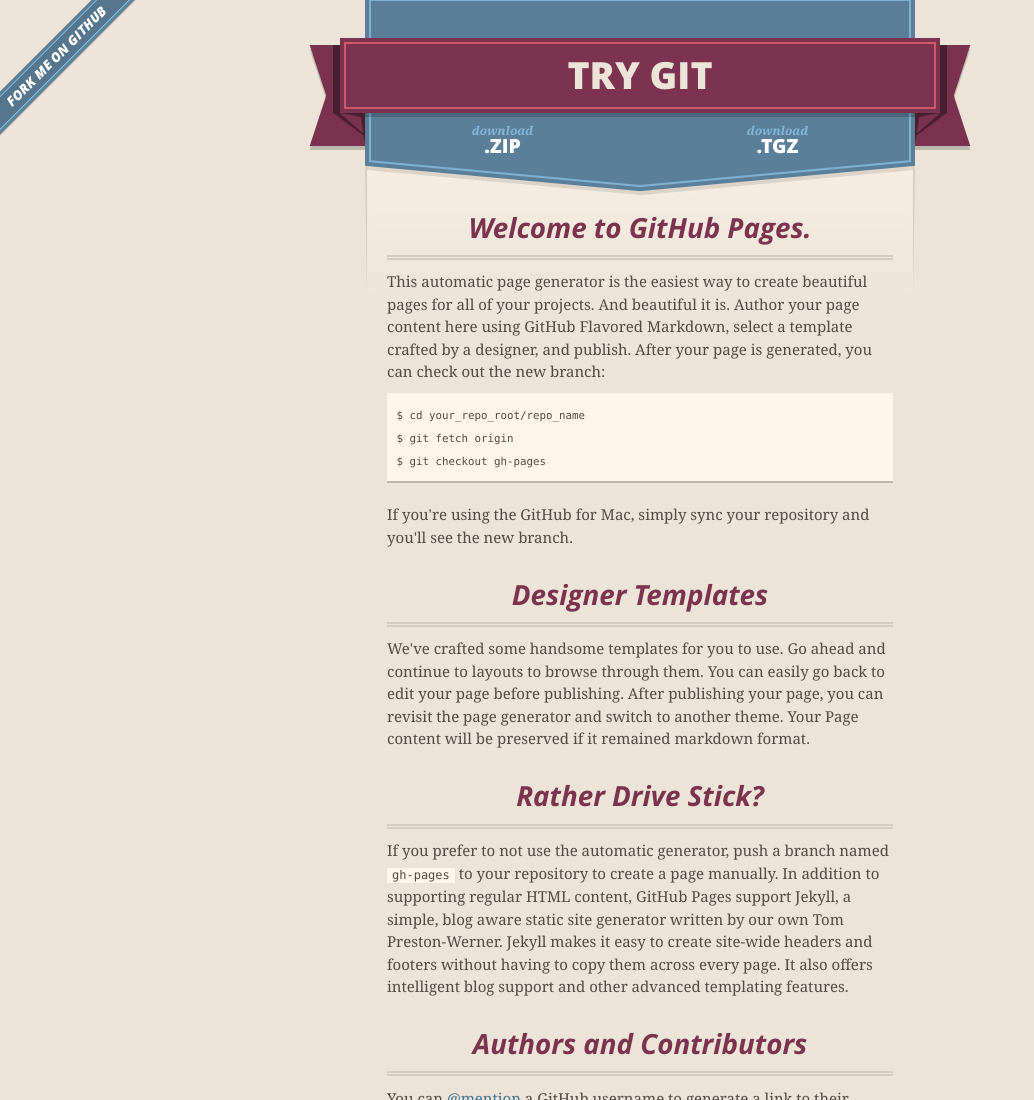
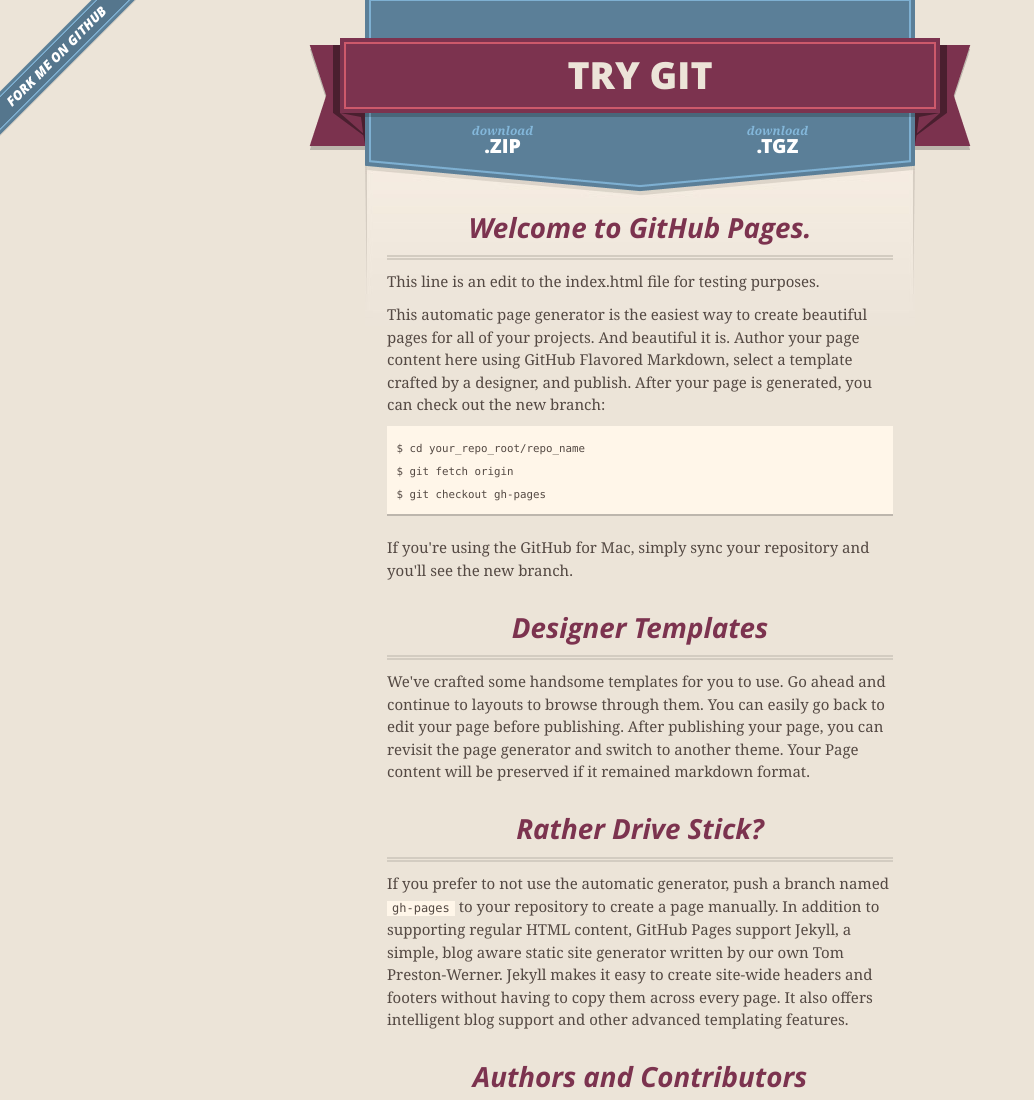
Before and after one commit to schmitt2048/try_git, a plain HTML site: page index.html in a window 1280 px wide. Shown: the top 1100 px of the page, without its empty margins (0-1034 px from the left). Drawn offline with nearby package versions, Linux system fonts and the light colour scheme.

Commit message:
Update index.html
reverted <title> back to what it was.  added a <p> containing: <P>This line is an edit to the index.html file for testing purposes.</p>

```diff
--- a/index.html
+++ b/index.html
@@ -17,7 +17,7 @@
         $('#main_content').headsmart()
       })
     </script>
-    <title>Try git by schmitt2048.  And the associated ghpages that I am still testing.</title>
+    <title>Try git by schmitt2048</title>
   </head>
 
   <body>
@@ -48,6 +48,8 @@
       <section id="main_content">
         <h3>
 <a name="welcome-to-github-pages" class="anchor" href="#welcome-to-github-pages"><span class="octicon octicon-link"></span></a>Welcome to GitHub Pages.</h3>
+
+<P>This line is an edit to the index.html file for testing purposes.</p>
 
 <p>This automatic page generator is the easiest way to create beautiful pages for all of your projects. And beautiful it is.  Author your page content here using GitHub Flavored Markdown, select a template crafted by a designer, and publish. After your page is generated, you can check out the new branch:</p>
 
```
